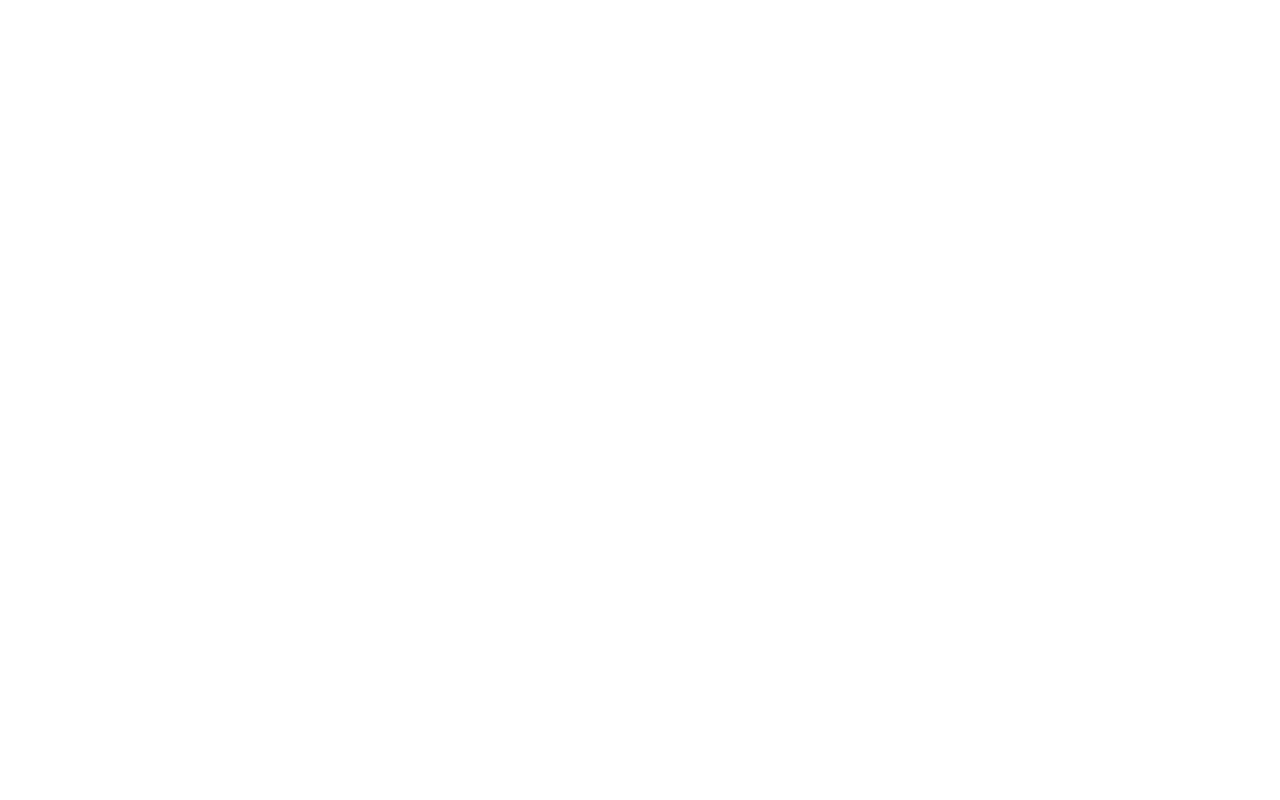
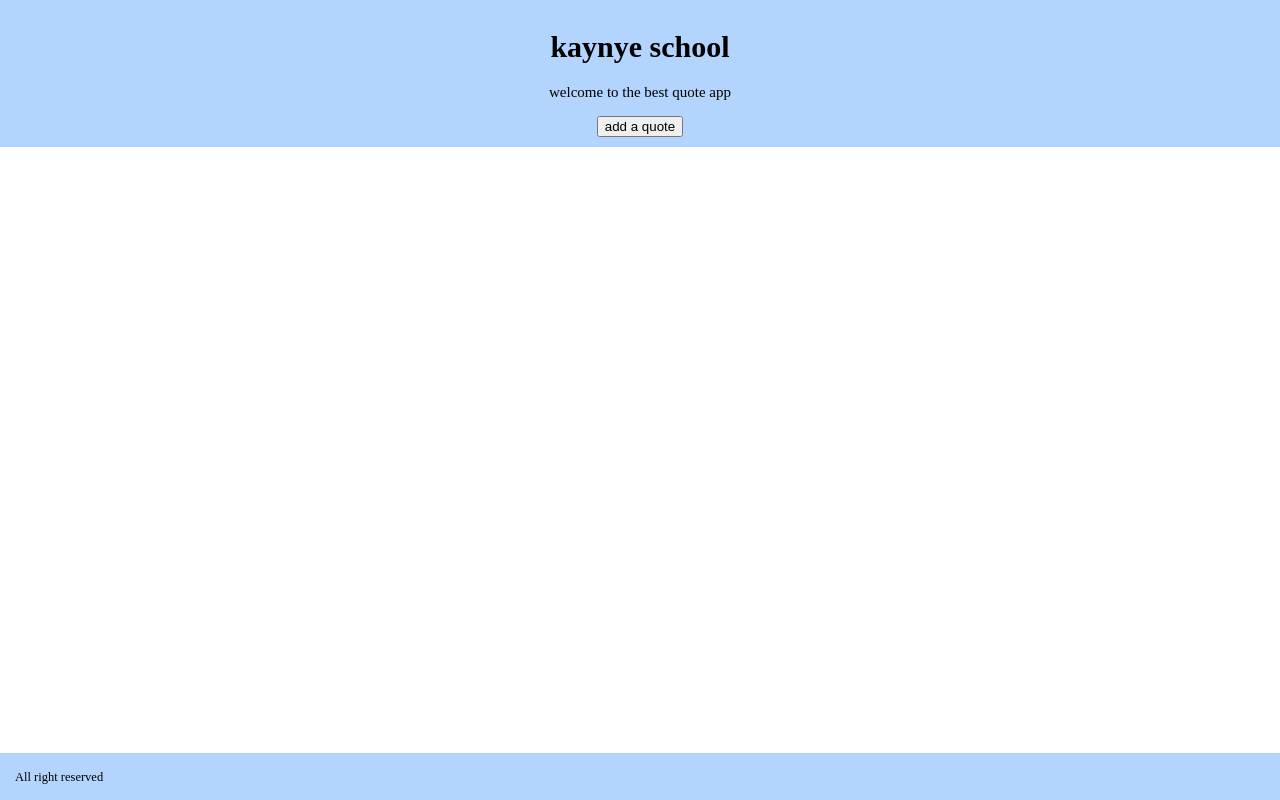
Before and after one commit to Tomsanchis/KanyeQuote, a website built with Parcel: page src/index.html in a window 1280 px wide. Built offline with nearby package versions, Linux system fonts and the light colour scheme.

Commit message:
html and css ok

```diff
--- a/src/css/style.css
+++ b/src/css/style.css
@@ -0,0 +1,33 @@
+/* GLOBAL */
+
+* {
+  box-sizing: border-box;
+}
+
+html {
+  font-size: 62.5%;
+}
+
+body {
+  margin: 0 auto;
+  font-size: 1.5rem;
+}
+
+header {
+  text-align: center;
+  background: #b3d4fc;
+  padding: 10px;
+}
+
+.quotes {
+  margin: 50px 0 0 0;
+  text-align: center;
+}
+
+footer {
+  position: absolute;
+  bottom: 0;
+  width: 100%;
+  padding: 15px;
+  background: #b3d4fc;
+}
--- a/src/index.html
+++ b/src/index.html
@@ -8,6 +8,15 @@
     <link rel="stylesheet" href="css/style.css" />
   </head>
   <body>
+    <header>
+      <h1>kaynye school</h1>
+      <p>welcome to the best quote app</p>
+      <button class="btn add-quote">add a quote</button>
+    </header>
+    <div class="quotes"></div>
+    <footer>
+      <small>All right reserved</small>
+    </footer>
     <script src="js/app.js"></script>
   </body>
 </html>
```
